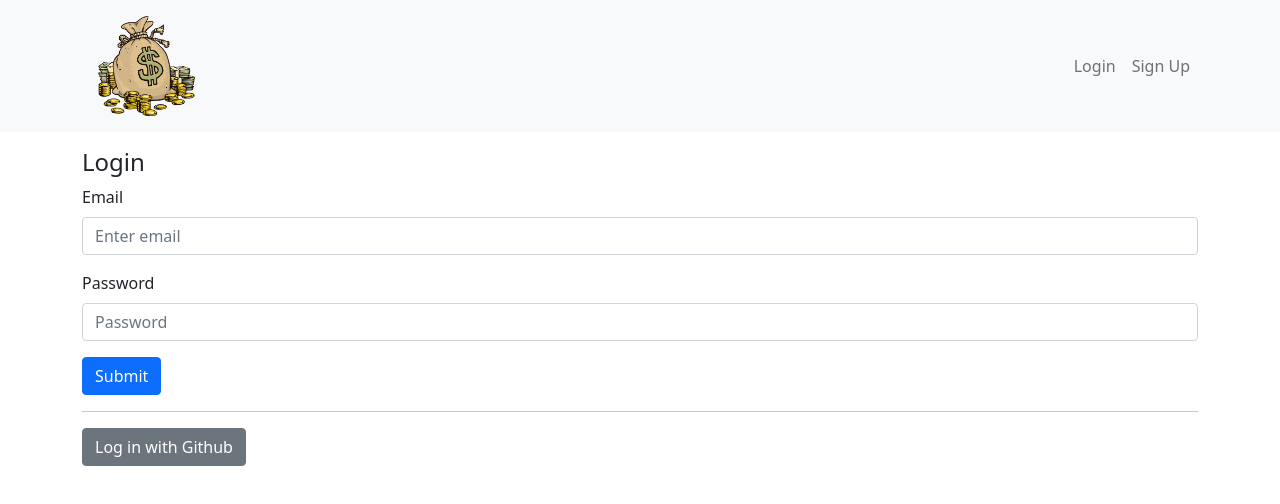
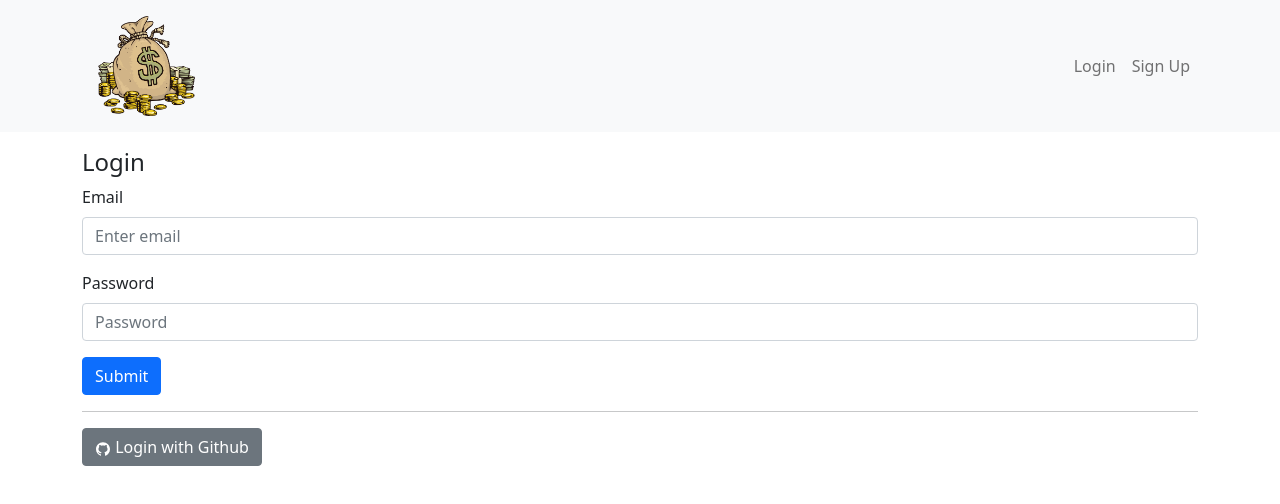
Before and after one commit to Dynamic-Web-Project/Book-keeper, a React (Create React App) app in the folder book_app/: page /login in a window 1280 px wide. Shown: the top 504 px of the page. Built offline with nearby package versions, Linux system fonts and the light colour scheme; no server answers.

Commit message:
GithubLogo added

```diff
--- a/book_app/package.json
+++ b/book_app/package.json
@@ -11,6 +11,7 @@
     "react": "^18.2.0",
     "react-bootstrap": "^2.5.0-beta.1",
     "react-dom": "^18.2.0",
+    "react-icons": "^4.6.0",
     "react-router-bootstrap": "^0.26.2",
     "react-router-dom": "^6.4.3",
     "react-scripts": "5.0.1",
--- a/book_app/src/pages/LoginScreen.js
+++ b/book_app/src/pages/LoginScreen.js
@@ -3,6 +3,7 @@ import { Alert, Button, Form } from "react-bootstrap";
 import Loader from "../components/Loader";
 import { useNavigate } from "react-router-dom";
 import { useAuth } from "../contexts/AuthContext";
+import {AiFillGithub} from 'react-icons/ai';
 
 function LoginScreen() {
   const [email, setEmail] = useState("");
@@ -63,7 +64,7 @@ function LoginScreen() {
       </Form>
       <hr />
       <Button onClick={loginWithGithub} variant="secondary">
-          Log in with Github
+          <AiFillGithub/> Login with Github
        </Button>
     </>
   );
```
Also changed, not shown: 1 other file (tests, documents, lock files or other folders).
